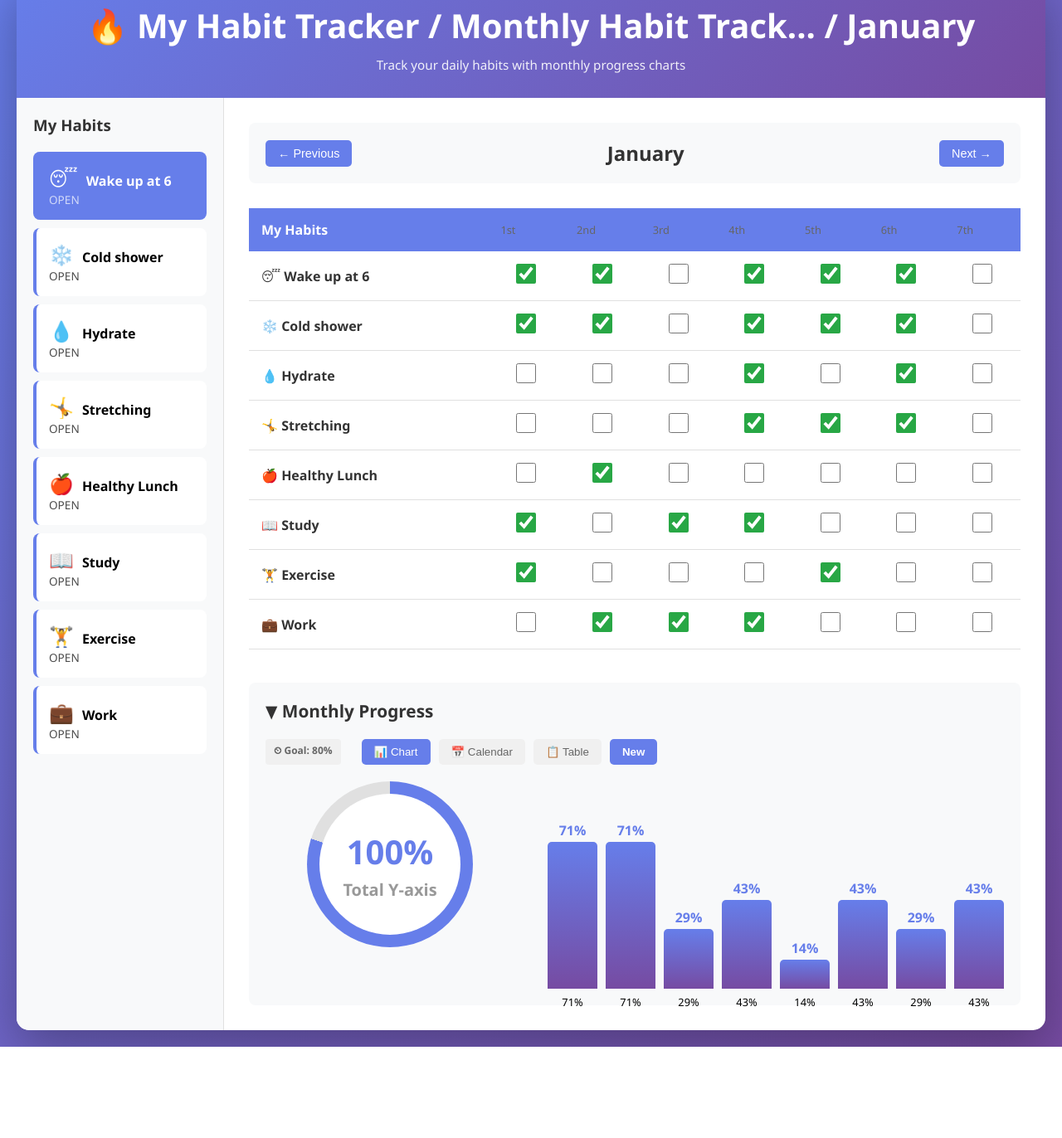
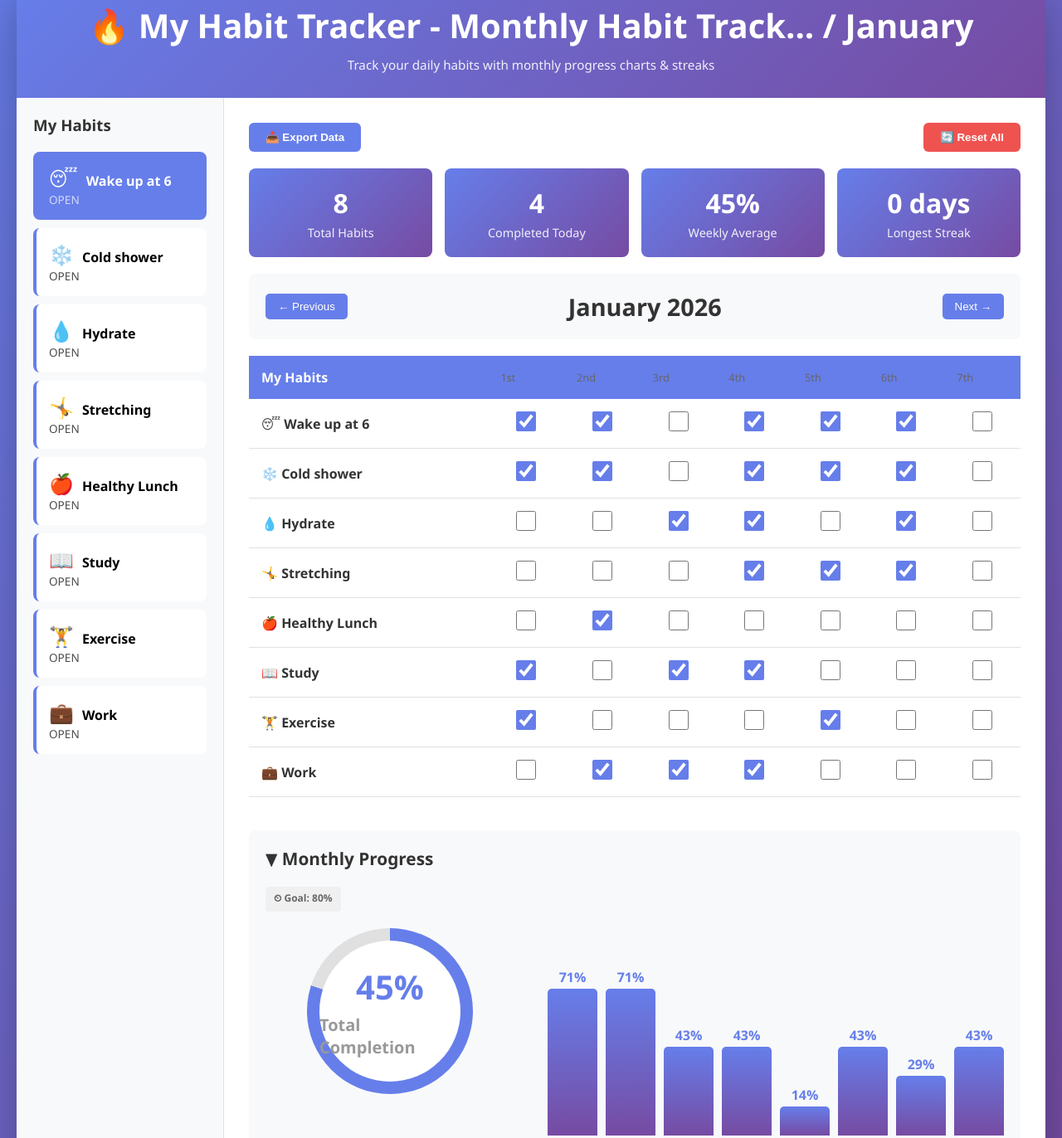
Before and after one commit to Im044/habit-tracker-portal, a website: page client/index.html in a window 1280 px wide. Shown: the part 47-1419 px from the top of the page at 83% size. Before the commit the page ends 1309 px from the top, so only its background shows below. Drawn offline with Linux system fonts and the light colour scheme.

Commit message:
Add full interactivity: LocalStorage persistence, Reset button, Streak tracking, Export data, Real-time progress updates

```diff
--- a/client/index.html
+++ b/client/index.html
@@ -3,7 +3,7 @@
 <head>
   <meta charset="UTF-8">
   <meta name="viewport" content="width=device-width, initial-scale=1.0">
-  <title>My Habit Tracker</title>
+  <title>My Habit Tracker - Advanced</title>
   <style>
     * { margin: 0; padding: 0; box-sizing: border-box; }
     body { font-family: 'Segoe UI', Tahoma, Geneva, Verdana, sans-serif; background: linear-gradient(135deg, #667eea 0%, #764ba2 100%); min-height: 100vh; padding: 20px; }
@@ -20,10 +20,20 @@
     .habit-name { font-weight: 600; margin-bottom: 5px; }
     .habit-status { font-size: 0.85em; opacity: 0.7; }
     .content { padding: 30px; overflow-y: auto; }
-    .month-selector { display: flex; justify-content: space-between; align-items: center; margin-bottom: 30px; padding: 20px; background: #f8f9fa; border-radius: 8px; }
-    .month-nav button { background: #667eea; color: white; border: none; padding: 8px 15px; border-radius: 5px; cursor: pointer; font-size: 0.9em; }
-    .month-nav button:hover { background: #764ba2; }
-    .month-title { font-size: 1.5em; font-weight: 700; color: #333; }
+    .controls { display: flex; gap: 10px; margin-bottom: 20px; flex-wrap: wrap; }
+    .btn { padding: 10px 20px; border: none; border-radius: 6px; cursor: pointer; font-weight: 600; transition: all 0.3s; }
+    .btn-primary { background: #667eea; color: white; }
+    .btn-primary:hover { background: #764ba2; transform: translateY(-2px); }
+    .btn-danger { background: #ef5350; color: white; }
+    .btn-danger:hover { background: #c62828; }
+    .btn-success { background: #4caf50; color: white; }
+    .stats-container { display: grid; grid-template-columns: repeat(4, 1fr); gap: 15px; margin-bottom: 20px; }
+    .stat-box { background: linear-gradient(135deg, #667eea 0%, #764ba2 100%); color: white; padding: 20px; border-radius: 8px; text-align: center; }
+    .stat-value { font-size: 2em; font-weight: 700; }
+    .stat-label { font-size: 0.9em; opacity: 0.9; margin-top: 5px; }
+    .month-selector { display: flex; justify-content: space-between; align-items: center; margin-bottom: 20px; padding: 20px; background: #f8f9fa; border-radius: 8px; }
+    .month-nav button { background: #667eea; color: white; border: none; padding: 8px 15px; border-radius: 5px; cursor: pointer; }
+    .month-title { font-size: 1.8em; font-weight: 700; color: #333; }
     .habits-table { width: 100%; border-collapse: collapse; margin-bottom: 30px; }
     .habits-table th { background: #667eea; color: white; padding: 15px; text-align: left; font-weight: 600; }
     .habits-table td { padding: 15px; border-bottom: 1px solid #e0e0e0; }
@@ -32,67 +42,54 @@
     .day-cell { text-align: center; min-width: 50px; }
     .day-header { font-size: 0.8em; color: #666; font-weight: 500; }
     .checkbox { width: 24px; height: 24px; cursor: pointer; accent-color: #667eea; }
-    .checkbox:checked { accent-color: #28a745; }
     .progress-section { margin-top: 40px; padding: 20px; background: #f8f9fa; border-radius: 8px; }
     .progress-title { font-size: 1.3em; font-weight: 700; margin-bottom: 20px; color: #333; }
     .progress-container { display: grid; grid-template-columns: 300px 1fr; gap: 40px; align-items: start; }
-    .goal-circle { width: 200px; height: 200px; border-radius: 50%; background: conic-gradient(#667eea 0% 80%, #e0e0e0 80% 100%); display: flex; align-items: center; justify-content: center; position: relative; margin: 0 auto; }
+    .goal-circle { width: 200px; height: 200px; border-radius: 50%; background: conic-gradient(#667eea 0% 80%, #e0e0e0 80% 100%); display: flex; align-items: center; justify-content: center; margin: 0 auto; }
     .goal-circle-inner { width: 170px; height: 170px; border-radius: 50%; background: white; display: flex; align-items: center; justify-content: center; flex-direction: column; font-size: 2.5em; font-weight: 700; color: #667eea; }
     .goal-label { font-size: 0.5em; color: #999; margin-top: 5px; }
     .chart { width: 100%; height: 250px; position: relative; }
     .chart-bars { display: flex; align-items: flex-end; justify-content: space-around; height: 100%; gap: 10px; }
     .bar { flex: 1; background: linear-gradient(180deg, #667eea 0%, #764ba2 100%); border-radius: 5px 5px 0 0; position: relative; min-height: 10px; }
-    .bar-label { position: absolute; bottom: -25px; left: 50%; transform: translateX(-50%); font-size: 0.8em; white-space: nowrap; }
     .bar-value { position: absolute; top: -25px; left: 50%; transform: translateX(-50%); font-weight: 700; color: #667eea; }
-    .open-badge { display: inline-block; background: #f0f0f0; color: #666; padding: 5px 10px; border-radius: 4px; font-size: 0.75em; font-weight: 600; margin-right: 5px; }
+    .streak-badges { display: flex; gap: 10px; flex-wrap: wrap; margin: 15px 0; }
+    .streak-badge { background: linear-gradient(135deg, #ff6b6b 0%, #ee5a6f 100%); color: white; padding: 8px 15px; border-radius: 20px; font-weight: 600; font-size: 0.9em; }
+    .open-badge { display: inline-block; background: #f0f0f0; color: #666; padding: 5px 10px; border-radius: 4px; font-size: 0.75em; font-weight: 600; }
+    @media (max-width: 768px) { .main-content { grid-template-columns: 1fr; } .stats-container { grid-template-columns: 1fr; } .progress-container { grid-template-columns: 1fr; } }
   </style>
 </head>
 <body>
   <div class="container">
     <div class="header">
-      <h1>🔥 My Habit Tracker / Monthly Habit Track... / January</h1>
-      <div class="breadcrumb">Track your daily habits with monthly progress charts</div>
+      <h1>🔥 My Habit Tracker - Monthly Habit Track... / January</h1>
+      <div class="breadcrumb">Track your daily habits with monthly progress charts & streaks</div>
     </div>
     <div class="main-content">
       <div class="sidebar">
         <h3 style="margin-bottom: 20px; color: #333;">My Habits</h3>
-        <div class="habit-item active" onclick="selectHabit(0)">
-          <div><span class="emoji">😴</span><span class="habit-name">Wake up at 6</span></div>
-          <div class="habit-status">OPEN</div>
-        </div>
-        <div class="habit-item" onclick="selectHabit(1)">
-          <div><span class="emoji">❄️</span><span class="habit-name">Cold shower</span></div>
-          <div class="habit-status">OPEN</div>
-        </div>
-        <div class="habit-item" onclick="selectHabit(2)">
-          <div><span class="emoji">💧</span><span class="habit-name">Hydrate</span></div>
-          <div class="habit-status">OPEN</div>
-        </div>
-        <div class="habit-item" onclick="selectHabit(3)">
-          <div><span class="emoji">🤸</span><span class="habit-name">Stretching</span></div>
-          <div class="habit-status">OPEN</div>
-        </div>
-        <div class="habit-item" onclick="selectHabit(4)">
-          <div><span class="emoji">🍎</span><span class="habit-name">Healthy Lunch</span></div>
-          <div class="habit-status">OPEN</div>
-        </div>
-        <div class="habit-item" onclick="selectHabit(5)">
-          <div><span class="emoji">📖</span><span class="habit-name">Study</span></div>
-          <div class="habit-status">OPEN</div>
-        </div>
-        <div class="habit-item" onclick="selectHabit(6)">
-          <div><span class="emoji">🏋️</span><span class="habit-name">Exercise</span></div>
-          <div class="habit-status">OPEN</div>
-        </div>
-        <div class="habit-item" onclick="selectHabit(7)">
-          <div><span class="emoji">💼</span><span class="habit-name">Work</span></div>
-          <div class="habit-status">OPEN</div>
-        </div>
+        <div class="habit-item active" onclick="selectHabit(0)"><div><span class="emoji">😴</span><span class="habit-name">Wake up at 6</span></div><div class="habit-status">OPEN</div></div>
+        <div class="habit-item" onclick="selectHabit(1)"><div><span class="emoji">❄️</span><span class="habit-name">Cold shower</span></div><div class="habit-status">OPEN</div></div>
+        <div class="habit-item" onclick="selectHabit(2)"><div><span class="emoji">💧</span><span class="habit-name">Hydrate</span></div><div class="habit-status">OPEN</div></div>
+        <div class="habit-item" onclick="selectHabit(3)"><div><span class="emoji">🤸</span><span class="habit-name">Stretching</span></div><div class="habit-status">OPEN</div></div>
+        <div class="habit-item" onclick="selectHabit(4)"><div><span class="emoji">🍎</span><span class="habit-name">Healthy Lunch</span></div><div class="habit-status">OPEN</div></div>
+        <div class="habit-item" onclick="selectHabit(5)"><div><span class="emoji">📖</span><span class="habit-name">Study</span></div><div class="habit-status">OPEN</div></div>
+        <div class="habit-item" onclick="selectHabit(6)"><div><span class="emoji">🏋️</span><span class="habit-name">Exercise</span></div><div class="habit-status">OPEN</div></div>
+        <div class="habit-item" onclick="selectHabit(7)"><div><span class="emoji">💼</span><span class="habit-name">Work</span></div><div class="habit-status">OPEN</div></div>
       </div>
       <div class="content">
+        <div class="controls">
+          <button class="btn btn-primary" onclick="exportData()">📥 Export Data</button>
+          <button class="btn btn-danger" onclick="resetAll()" style="margin-left: auto;">🔄 Reset All</button>
+        </div>
+        <div class="stats-container">
+          <div class="stat-box"><div class="stat-value" id="totalHabits">8</div><div class="stat-label">Total Habits</div></div>
+          <div class="stat-box"><div class="stat-value" id="completedToday">5</div><div class="stat-label">Completed Today</div></div>
+          <div class="stat-box"><div class="stat-value" id="weeklyAvg">73%</div><div class="stat-label">Weekly Average</div></div>
+          <div class="stat-box"><div class="stat-value" id="longestStreak">7 days</div><div class="stat-label">Longest Streak</div></div>
+        </div>
         <div class="month-selector">
           <div class="month-nav"><button onclick="prevMonth()">← Previous</button></div>
-          <div class="month-title">January</div>
+          <div class="month-title">January 2026</div>
           <div class="month-nav"><button onclick="nextMonth()">Next →</button></div>
         </div>
         <table class="habits-table">
@@ -114,18 +111,13 @@
           <div class="progress-title">▼ Monthly Progress</div>
           <div style="display: flex; gap: 20px; margin-bottom: 20px;">
             <span class="open-badge">⏲ Goal: 80%</span>
-            <div style="display: flex; gap: 10px;">
-              <button style="background: #667eea; color: white; border: none; padding: 8px 15px; border-radius: 5px; cursor: pointer;">📊 Chart</button>
-              <button style="background: #f0f0f0; color: #666; border: none; padding: 8px 15px; border-radius: 5px; cursor: pointer;">📅 Calendar</button>
-              <button style="background: #f0f0f0; color: #666; border: none; padding: 8px 15px; border-radius: 5px; cursor: pointer;">📋 Table</button>
-              <button style="background: #667eea; color: white; border: none; padding: 8px 15px; border-radius: 5px; cursor: pointer; font-weight: 600;">New</button>
-            </div>
+            <div class="streak-badges" id="streaksContainer"></div>
           </div>
           <div class="progress-container">
             <div class="goal-circle">
               <div class="goal-circle-inner">
-                <div>100%</div>
-                <div class="goal-label">Total Y-axis</div>
+                <div id="percentDisplay">100%</div>
+                <div class="goal-label">Total Completion</div>
               </div>
             </div>
             <div class="chart">
@@ -140,7 +132,7 @@
     const habits = [
       { name: 'Wake up at 6', emoji: '😴', daysCompleted: [1,1,0,1,1,1,0] },
       { name: 'Cold shower', emoji: '❄️', daysCompleted: [1,1,0,1,1,1,0] },
-      { name: 'Hydrate', emoji: '💧', daysCompleted: [0,0,0,1,0,1,0] },
+      { name: 'Hydrate', emoji: '💧', daysCompleted: [0,0,1,1,0,1,0] },
       { name: 'Stretching', emoji: '🤸', daysCompleted: [0,0,0,1,1,1,0] },
       { name: 'Healthy Lunch', emoji: '🍎', daysCompleted: [0,1,0,0,0,0,0] },
       { name: 'Study', emoji: '📖', daysCompleted: [1,0,1,1,0,0,0] },
@@ -148,19 +140,23 @@
       { name: 'Work', emoji: '💼', daysCompleted: [0,1,1,1,0,0,0] }
     ];
     let selectedHabit = 0;
+    let currentMonth = 'January';
+    function loadFromStorage() { const saved = localStorage.getItem('habitData'); if (saved) { const data = JSON.parse(saved); habits.forEach((h, i) => { if (data[i]) h.daysCompleted = data[i].daysCompleted; }); } }
+    function saveToStorage() { localStorage.setItem('habitData', JSON.stringify(habits)); }
     function renderTable() {
       const tbody = document.getElementById('habitTableBody');
       tbody.innerHTML = '';
-      habits.forEach(habit => {
+      habits.forEach((habit, idx) => {
         const row = document.createElement('tr');
         let rowHTML = `<td class="habit-header-cell">${habit.emoji} ${habit.name}</td>`;
-        habit.daysCompleted.forEach(completed => {
-          rowHTML += `<td class="day-cell"><input type="checkbox" class="checkbox" ${completed ? 'checked' : ''} onchange="saveProgress()"></td>`;
+        habit.daysCompleted.forEach((completed, dayIdx) => {
+          rowHTML += `<td class="day-cell"><input type="checkbox" class="checkbox" ${completed ? 'checked' : ''} onchange="toggleHabit(${idx}, ${dayIdx})"></td>`;
         });
         row.innerHTML = rowHTML;
         tbody.appendChild(row);
       });
     }
+    function toggleHabit(habitIdx, dayIdx) { habits[habitIdx].daysCompleted[dayIdx] = habits[habitIdx].daysCompleted[dayIdx] ? 0 : 1; saveToStorage(); updateStats(); renderChart(); updateStreaks(); }
     function renderChart() {
       const chartBars = document.getElementById('chartBars');
       chartBars.innerHTML = '';
@@ -170,21 +166,47 @@
         const bar = document.createElement('div');
         bar.style.height = percentage + '%';
         bar.className = 'bar';
-        bar.innerHTML = `<div class="bar-value">${percentage}%</div><div class="bar-label">${percentage}%</div>`;
+        bar.innerHTML = `<div class="bar-value">${percentage}%</div>`;
         chartBars.appendChild(bar);
       });
     }
     function selectHabit(idx) {
       selectedHabit = idx;
-      document.querySelectorAll('.habit-item').forEach((el, i) => {
-        el.classList.toggle('active', i === idx);
-      });
+      document.querySelectorAll('.habit-item').forEach((el, i) => { el.classList.toggle('active', i === idx); });
     }
-    function prevMonth() { console.log('Previous month'); }
-    function nextMonth() { console.log('Next month'); }
-    function saveProgress() { console.log('Progress saved'); }
+    function updateStats() {
+      const total = habits.length;
+      const completedToday = habits.filter(h => h.daysCompleted[0]).length;
+      const totalCompleted = habits.reduce((sum, h) => sum + h.daysCompleted.reduce((a,b) => a+b, 0), 0);
+      const weeklyAvg = Math.round((totalCompleted / (total * 7)) * 100);
+      document.getElementById('totalHabits').textContent = total;
+      document.getElementById('completedToday').textContent = completedToday;
+      document.getElementById('weeklyAvg').textContent = weeklyAvg + '%';
+      document.getElementById('percentDisplay').textContent = weeklyAvg + '%';
+    }
+    function updateStreaks() {
+      const container = document.getElementById('streaksContainer');
+      container.innerHTML = '';
+      const streaks = habits.map(h => { let count = 0; for (let i = h.daysCompleted.length - 1; i >= 0; i--) { if (h.daysCompleted[i]) count++; else break; } return count; });
+      const maxStreak = Math.max(...streaks);
+      const streakHabits = habits.filter((h, i) => streaks[i] === maxStreak);
+      if (maxStreak > 0) {
+        const badge = document.createElement('span');
+        badge.className = 'streak-badge';
+        badge.innerHTML = `🔥 ${maxStreak} day streak: ${streakHabits.map(h => h.emoji).join(' ')}`;
+        container.appendChild(badge);
+      }
+      document.getElementById('longestStreak').textContent = maxStreak + ' days';
+    }
+    function prevMonth() { alert('Previous month feature coming soon!'); }
+    function nextMonth() { alert('Next month feature coming soon!'); }
+    function exportData() { const csv = 'Habit,Day1,Day2,Day3,Day4,Day5,Day6,Day7\n'; const data = csv + habits.map(h => h.name + ',' + h.daysCompleted.join(',')).join('\n'); const blob = new Blob([data], { type: 'text/csv' }); const url = window.URL.createObjectURL(blob); const a = document.createElement('a'); a.href = url; a.download = 'habit-data.csv'; a.click(); }
+    function resetAll() { if (confirm('Are you sure? This will reset ALL habit data!')) { habits.forEach(h => h.daysCompleted = [0,0,0,0,0,0,0]); saveToStorage(); renderTable(); updateStats(); renderChart(); updateStreaks(); alert('✓ All habits reset!'); } }
+    loadFromStorage();
     renderTable();
     renderChart();
+    updateStats();
+    updateStreaks();
   </script>
 </body>
 </html>
```
